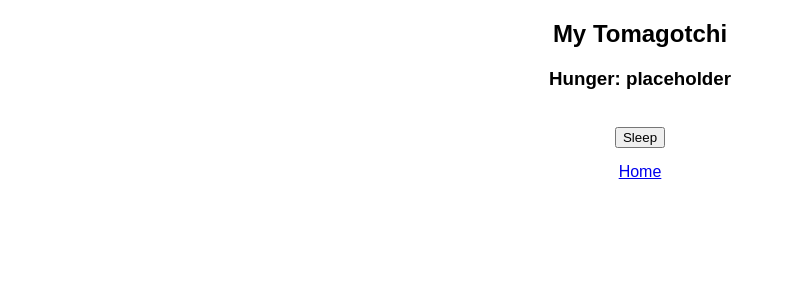
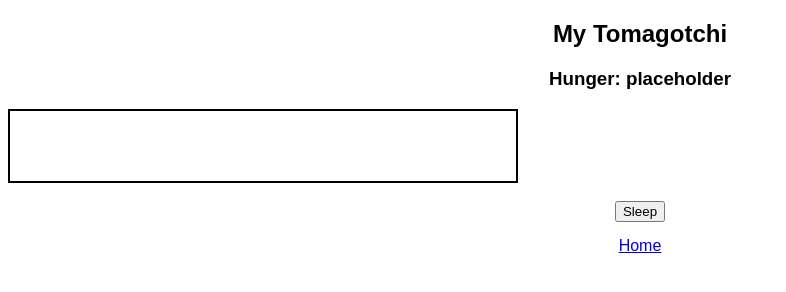
Before and after one commit to jonathantcallahan/project-2, a website: page public/index.html in a window 1280 px wide. Shown: the whole page, without its empty margins (0-786 px from the left). Drawn offline with nearby package versions, Linux system fonts and the light colour scheme; files whose address does not match are found by name.

Commit message:
began work on progress bar

```diff
--- a/public/index.html
+++ b/public/index.html
@@ -5,6 +5,12 @@
         <style>
         * {
             font-family: arial;
+        }
+
+        #health-bar {
+            height: 70px;
+            width: 40%;
+            border: black 2px solid;
         }
         </style>
         <script
@@ -17,6 +23,9 @@
             <div style="text-align: center">
                 <h2>My Tomagotchi</h2>
                 <h3>Hunger: <span id="hunger-level">placeholder</span></h3>
+                <div id="health-bar">
+                    <div id="healt-bar-green"></div>
+                </div>
                 <div>
                     <img id="character-button" height="200px" src="">
                 </div>
```
